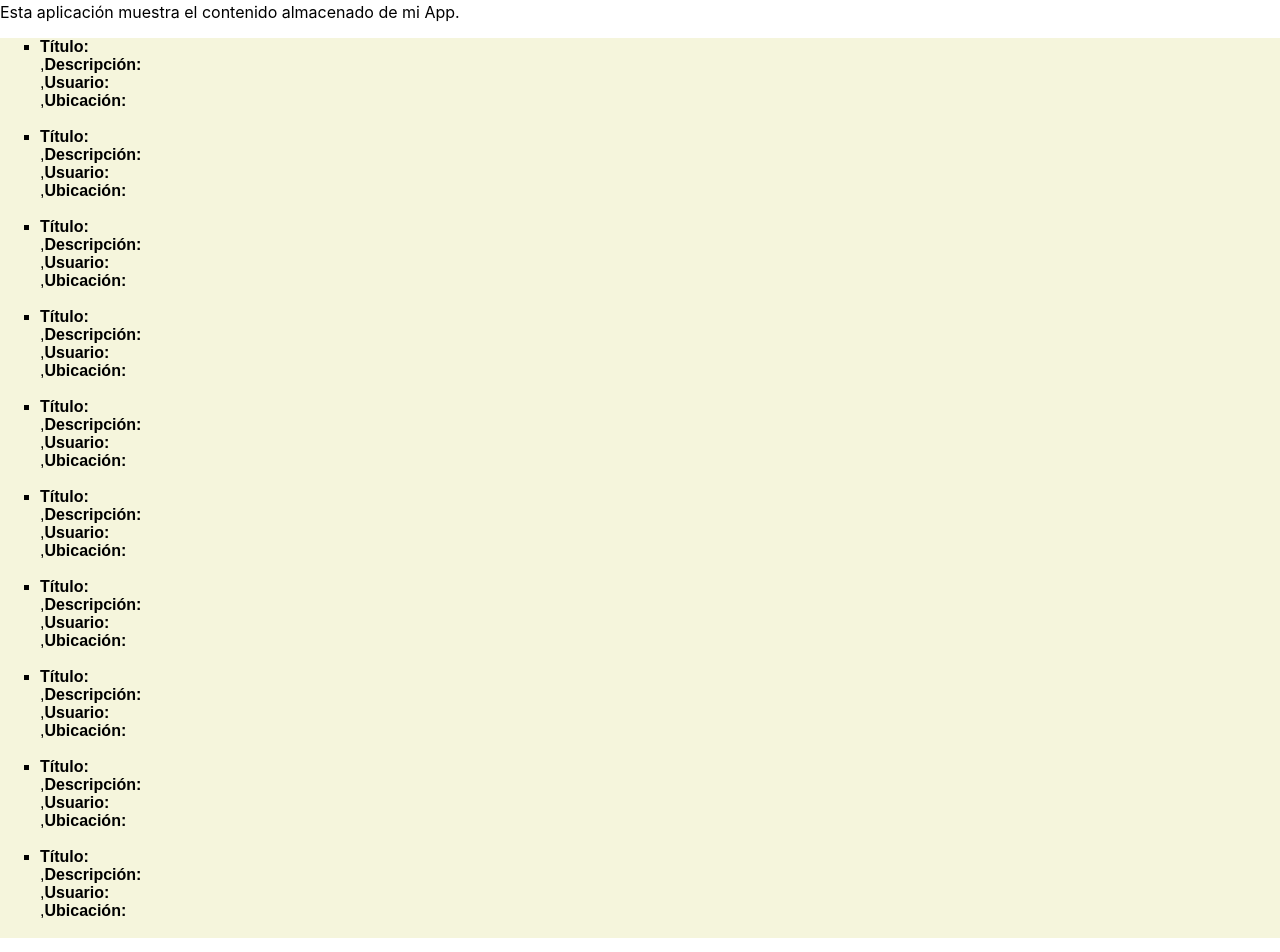
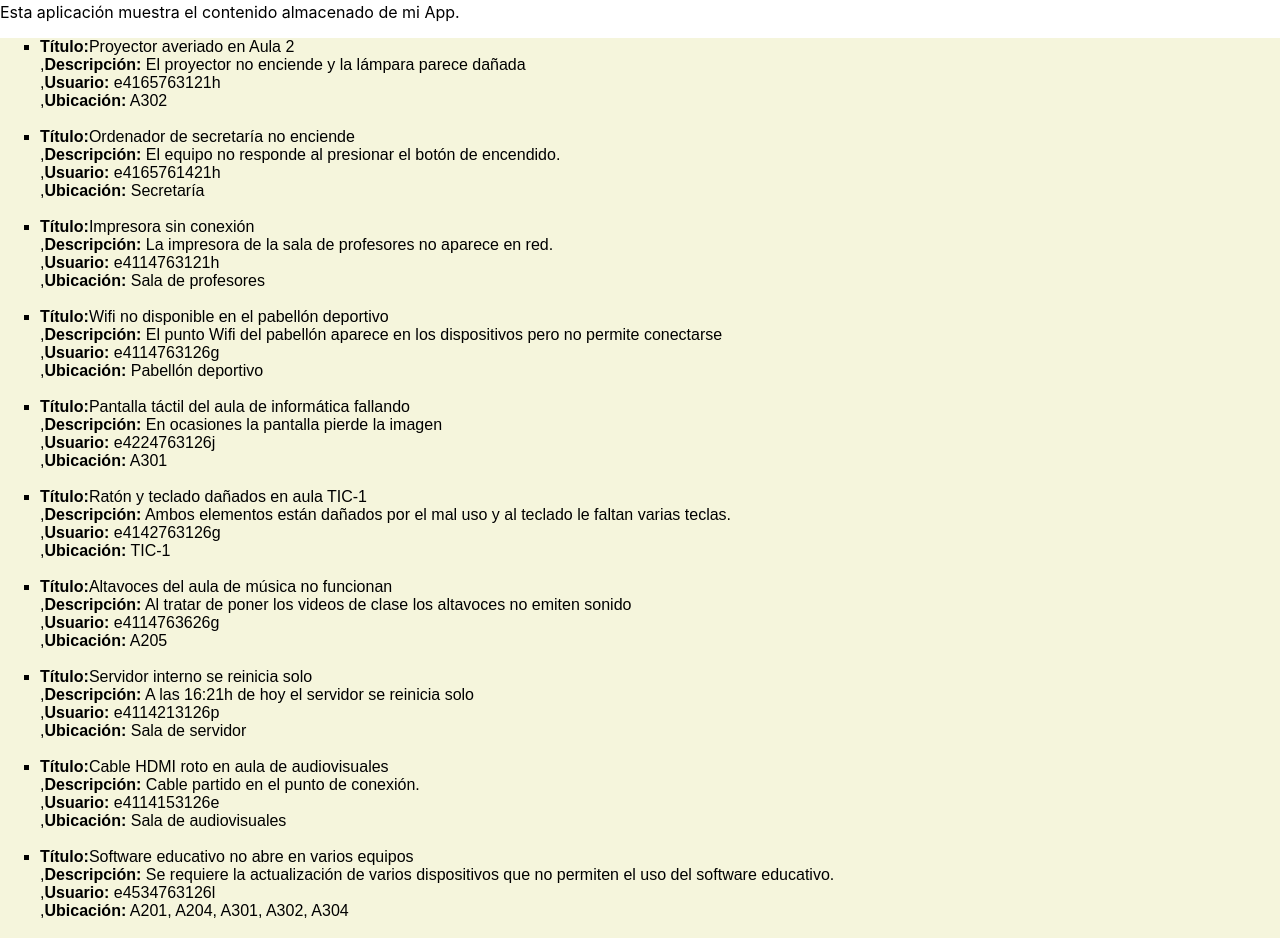
Before and after one commit to Diegominolas/mi-app, a React (Create React App) app in the folder mi-app/: page / in a window 1280 px wide. Shown: the part 160-1112 px from the top of the page. Built offline with nearby package versions, Linux system fonts and the light colour scheme.

Commit message:
Subida Unidad 3 Actividad 1

```diff
--- a/mi-app/src/components/MiLista.js
+++ b/mi-app/src/components/MiLista.js
@@ -1,118 +1,119 @@
 import React from "react";
 
 class MiLista extends React.Component{
-    incidencias= [
+    incidencias=[
         {
             id_incidencia: 1,
-            id_usuario: '',
-            titulo: '',
-            descripción: '',
-            categoria: '',
-            nivel_urgencia: '',
-            fecha_registro: '',
-            estado: '',
-            ubicación: ''
+            id_usuario: 'e4165763121h',
+            titulo: 'Proyector averiado en Aula 2',
+            descripción: 'El proyector no enciende y la lámpara parece dañada',
+            categoria: 'Hardware',
+            nivel_urgencia: 'Alta',
+            fecha_registro: '2025-10-14',
+            estado: 'Abierta',
+            ubicación: 'A302'
         },
         {
             id_incidencia: 2,
-            id_usuario: '',
-            titulo: '',
-            descripción: '',
-            categoria: '',
-            nivel_urgencia: '',
-            fecha_registro: '',
-            estado: '',
-            ubicación: ''
+            id_usuario: 'e4165761421h',
+            titulo: 'Ordenador de secretaría no enciende',
+            descripción: 'El equipo no responde al presionar el botón de encendido.',
+            categoria: 'Hardware',
+            nivel_urgencia: 'Media',
+            fecha_registro: '2025-10-15',
+            estado: 'En proceso',
+            ubicación: 'Secretaría'
         },
         {
             id_incidencia: 3,
-            id_usuario: '',
-            titulo: '',
-            descripción: '',
-            categoria: '',
-            nivel_urgencia: '',
-            fecha_registro: '',
-            estado: '',
-            ubicación: ''
+            id_usuario: 'e4114763121h',
+            titulo: 'Impresora sin conexión',
+            descripción: 'La impresora de la sala de profesores no aparece en red.',
+            categoria: 'Red/Impresión',
+            nivel_urgencia: 'Alta',
+            fecha_registro: '2025-10-15',
+            estado: 'Resuelta',
+            ubicación: 'Sala de profesores'
         },
         {
             id_incidencia: 4,
-            id_usuario: '',
-            titulo: '',
-            descripción: '',
-            categoria: '',
-            nivel_urgencia: '',
-            fecha_registro: '',
-            estado: '',
-            ubicación: ''
+            id_usuario: 'e4114763126g',
+            titulo: 'Wifi no disponible en el pabellón deportivo',
+            descripción: 'El punto Wifi del pabellón aparece en los dispositivos pero no permite conectarse',
+            categoria: 'Software',
+            nivel_urgencia: 'Bajo',
+            fecha_registro: '2025-10-18',
+            estado: 'Pendiente',
+            ubicación: 'Pabellón deportivo'
         },
         {
             id_incidencia: 5,
-            id_usuario: '',
-            titulo: '',
-            descripción: '',
-            categoria: '',
-            nivel_urgencia: '',
-            fecha_registro: '',
-            estado: '',
-            ubicación: ''
+            id_usuario: 'e4224763126j',
+            titulo: 'Pantalla táctil del aula de informática fallando',
+            descripción: 'En ocasiones la pantalla pierde la imagen',
+            categoria: 'Hardware',
+            nivel_urgencia: 'Medio',
+            fecha_registro: '2025-10-18',
+            estado: 'En proceso',
+            ubicación: 'A301'
         },
         {
             id_incidencia: 6,
-            id_usuario: '',
-            titulo: '',
-            descripción: '',
-            categoria: '',
-            nivel_urgencia: '',
-            fecha_registro: '',
-            estado: '',
-            ubicación: ''
+            id_usuario: 'e4142763126g',
+            titulo: 'Ratón y teclado dañados en aula TIC-1',
+            descripción: 'Ambos elementos están dañados por el mal uso y al teclado le faltan varias teclas.',
+            categoria: 'Hardware',
+            nivel_urgencia: 'Alto',
+            fecha_registro: '2025-10-19',
+            estado: 'Resuelto',
+            ubicación: 'TIC-1'
         },
         {
             id_incidencia: 7,
-            id_usuario: '',
-            titulo: '',
-            descripción: '',
-            categoria: '',
-            nivel_urgencia: '',
-            fecha_registro: '',
-            estado: '',
-            ubicación: ''
+            id_usuario: 'e4114763626g',
+            titulo: 'Altavoces del aula de música no funcionan',
+            descripción: 'Al tratar de poner los videos de clase los altavoces no emiten sonido',
+            categoria: 'Hardware',
+            nivel_urgencia: 'Alto',
+            fecha_registro: '2025-10-20',
+            estado: 'Pendiente',
+            ubicación: 'A205'
         },
         {
             id_incidencia: 8,
-            id_usuario: '',
-            titulo: '',
-            descripción: '',
-            categoria: '',
-            nivel_urgencia: '',
-            fecha_registro: '',
-            estado: '',
-            ubicación: ''
+            id_usuario: 'e4114213126p',
+            titulo: 'Servidor interno se reinicia solo',
+            descripción: 'A las 16:21h de hoy el servidor se reinicia solo',
+            categoria: 'Software',
+            nivel_urgencia: 'Alto',
+            fecha_registro: '2025-10-21',
+            estado: 'resuelto',
+            ubicación: 'Sala de servidor'
         },
         {
             id_incidencia: 9,
-            id_usuario: '',
-            titulo: '',
-            descripción: '',
-            categoria: '',
-            nivel_urgencia: '',
-            fecha_registro: '',
-            estado: '',
-            ubicación: ''
+            id_usuario: 'e4114153126e',
+            titulo: 'Cable HDMI roto en aula de audiovisuales',
+            descripción: 'Cable partido en el punto de conexión.',
+            categoria: 'Hardware',
+            nivel_urgencia: 'Media',
+            fecha_registro: '2025-10-22',
+            estado: 'Pendiente',
+            ubicación: 'Sala de audiovisuales'
         },
         {
             id_incidencia: 10,
-            id_usuario: '',
-            titulo: '',
-            descripción: '',
-            categoria: '',
-            nivel_urgencia: '',
-            fecha_registro: '',
-            estado: '',
-            ubicación: ''
+            id_usuario: 'e4534763126l',
+            titulo: 'Software educativo no abre en varios equipos',
+            descripción: 'Se requiere la actualización de varios dispositivos que no permiten el uso del software educativo.',
+            categoria: 'Software',
+            nivel_urgencia: 'Alto',
+            fecha_registro: '2025-10-23',
+            estado: 'En proceso',
+            ubicación: 'A201, A204, A301, A302, A304'
         }
     ];
+
 
     //Funcion para la actualizacion y devolucion de datos en .jsx
     render(){
```
